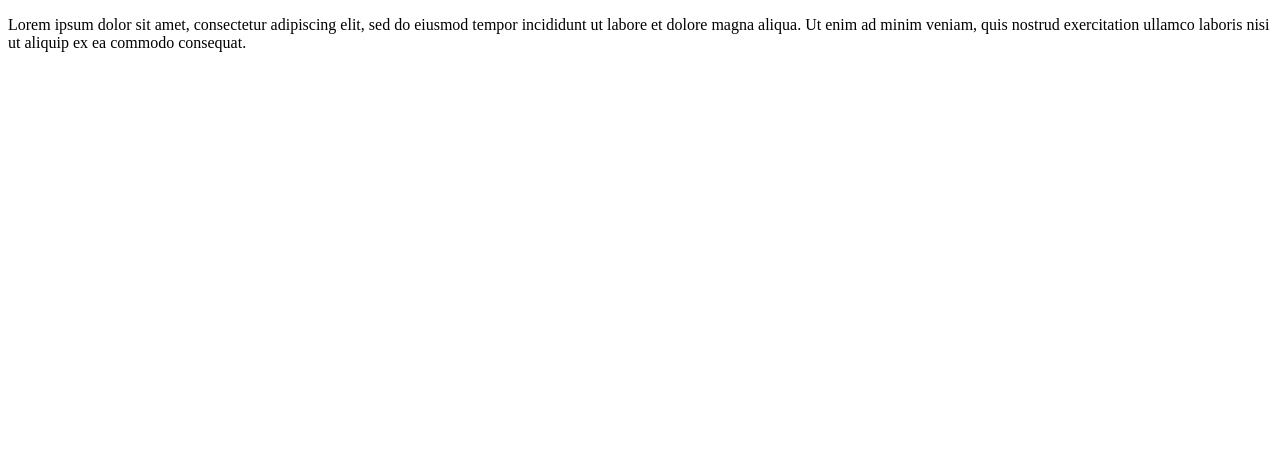
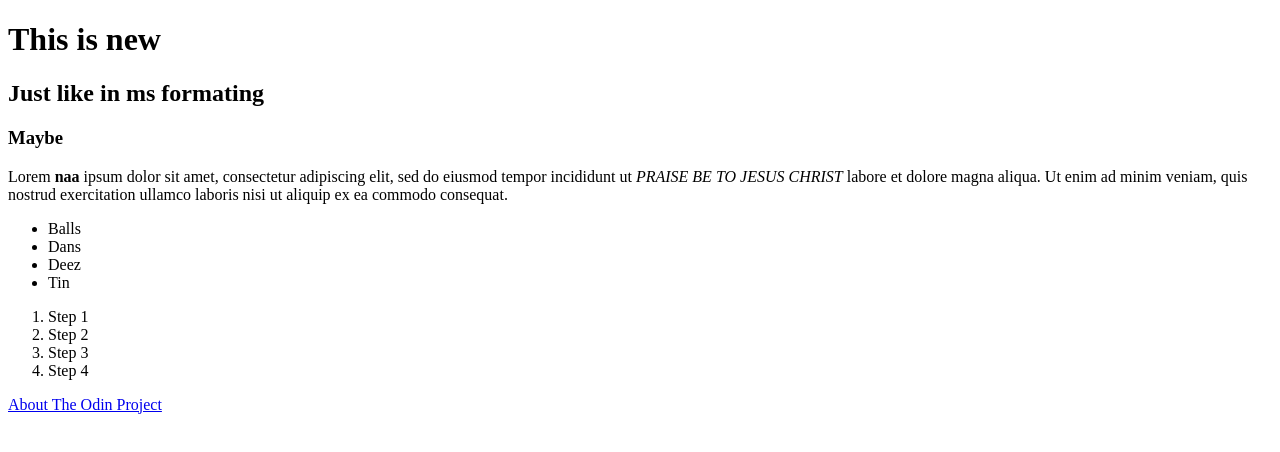
Before and after one commit to maybe-flamez/HtML-Boilerplate-nene, a plain HTML site: page index.html in a window 1280 px wide. Drawn offline with Linux system fonts and the light colour scheme.

Commit message:
lists links and security

```diff
--- a/index.html
+++ b/index.html
@@ -6,14 +6,34 @@
     <title>Document</title>
 </head>
 <body>
-
+    <h1>This is new</h1>
+    <h2>Just like in ms formating</h2>
+    <h3>Maybe</h3>
     <p>
-    Lorem ipsum dolor sit amet, consectetur adipiscing elit, sed do eiusmod tempor
-    incididunt ut labore et dolore magna aliqua.
+    Lorem <strong>naa </strong>ipsum dolor sit amet, consectetur adipiscing elit, sed do eiusmod tempor
+    incididunt ut <em> PRAISE BE TO JESUS CHRIST</em> labore et dolore magna aliqua.
     Ut enim ad minim veniam, quis nostrud exercitation ullamco laboris
     nisi ut aliquip ex ea commodo consequat.
 
     </p>
+    <!--Commenting-->
+    <ul>
+        <!--This is an unordered list-->
+        <li>Balls</li>
+        <li>Dans</li>
+        <li>Deez</li>
+        <li>Tin</li>
+    </ul>
+    <ol>
+        <!--This is an ordered list-->
+        <li>Step 1</li>
+        <li>Step 2</li>
+        <li>Step 3</li>
+        <li>Step 4</li>
+    </ol>
+    <a href="https://www.theodinproject.com/about" target="_blank" rel="noopener noreferrer">About The Odin Project
+        <!--The security addtions for opening a link in a new tab-->
+    </a>
 
 </body>
 </html>
```
